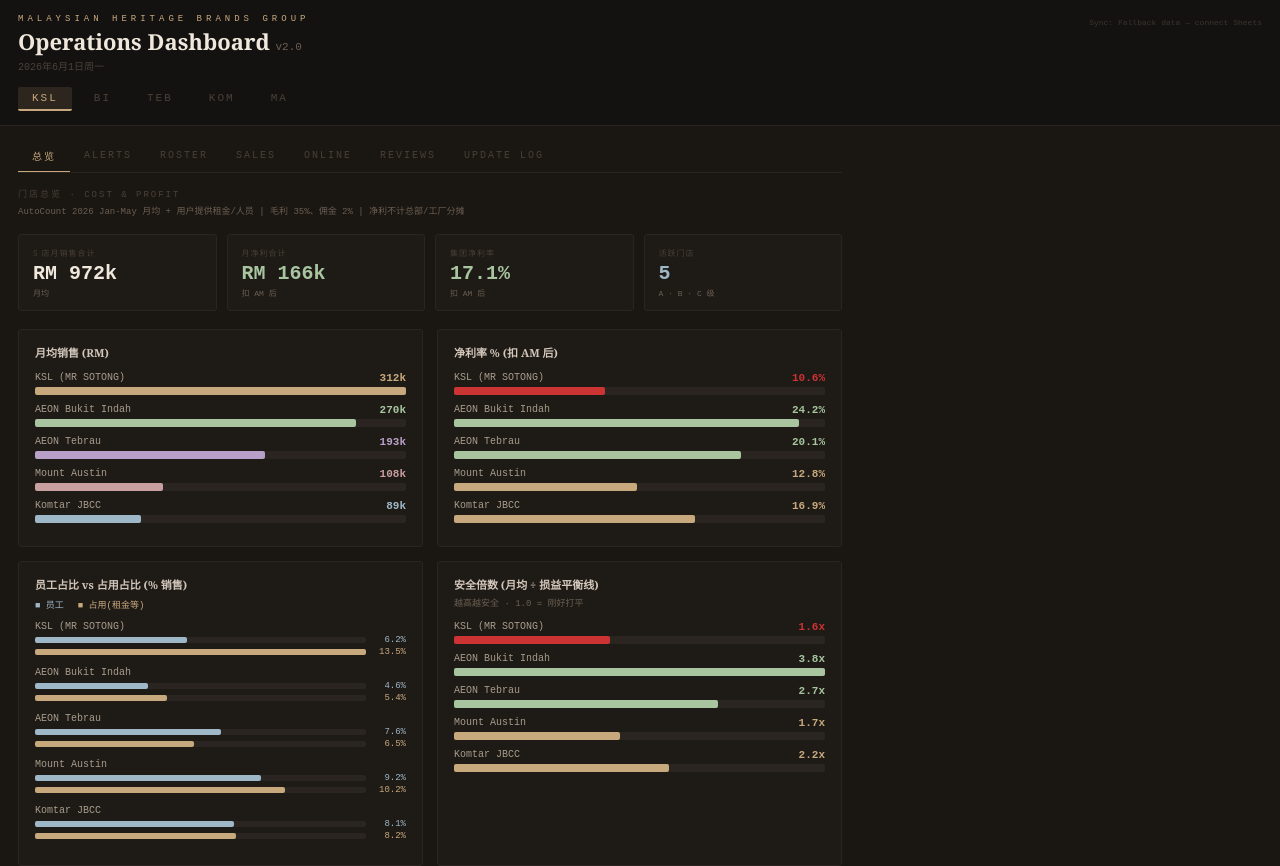
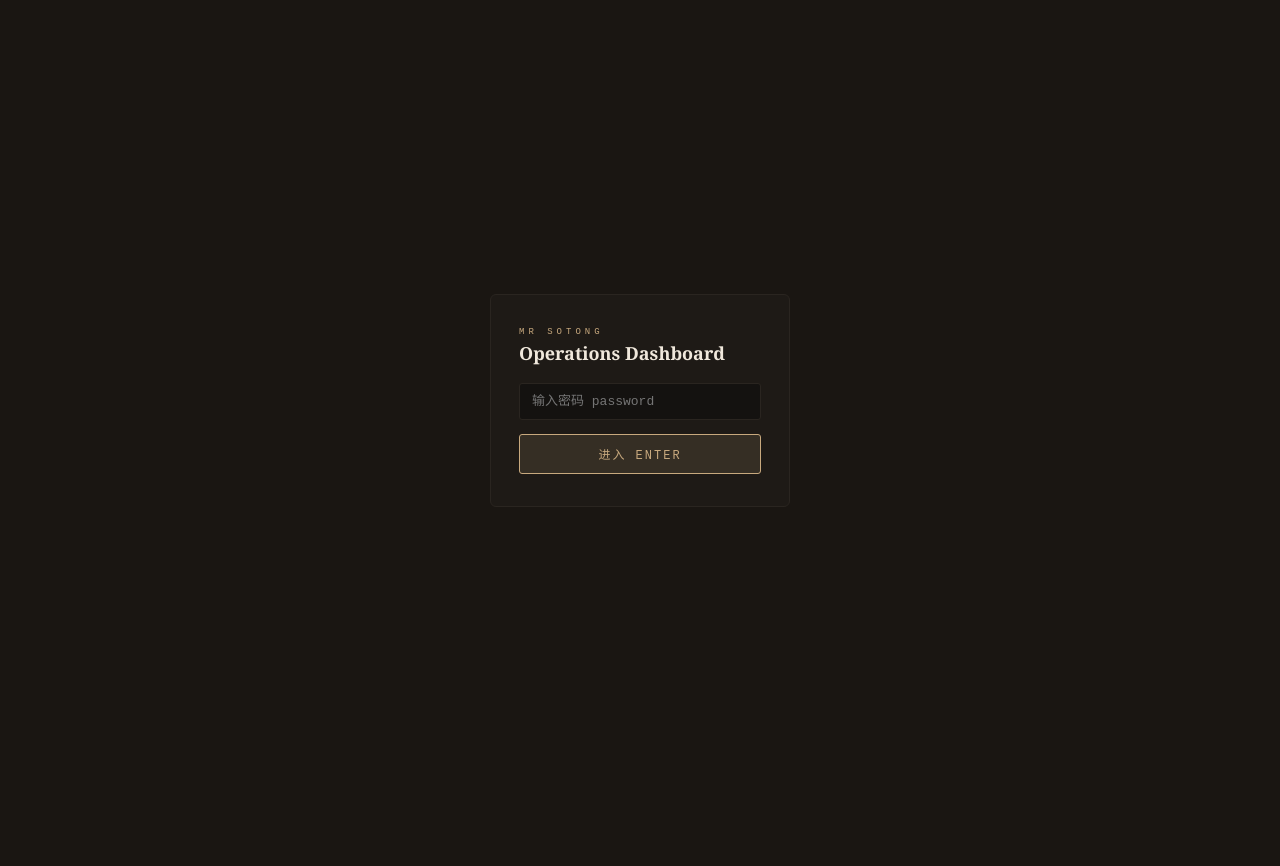
Before and after one commit to blindwolf90/MRSOTONG-DASHBOARD, a React (Vite) app: page / in a window 1280 px wide. Shown: the top 866 px of the page. After the commit the page ends 800 px from the top, so only its background shows below. Built offline with nearby package versions, Linux system fonts and the light colour scheme.

Commit message:
Add files via upload

```diff
--- a/src/App.jsx
+++ b/src/App.jsx
@@ -1,6 +1,10 @@
 import { useState, useEffect } from "react";
 
-const VERSION = "v2.0";
+const VERSION = "v2.1";
+
+// Access tiers (UI-level gate; not hardened security — data still ships in bundle)
+const ADMIN_PASS = "sotong-admin-2026";  // Arthur + wife: full access
+const VIEW_PASS = "sotong-team";         // staff/others: limited view
 
 const SHEETS_ID = "YOUR_GOOGLE_SHEETS_ID_HERE";
 const SHEETS_URL = (sheet) =>
@@ -245,8 +249,34 @@
   );
 }
 
+function Login({ onAuth }) {
+  const [pw, setPw] = useState("");
+  const [err, setErr] = useState(false);
+  const submit = () => {
+    if (pw === ADMIN_PASS) onAuth("admin");
+    else if (pw === VIEW_PASS) onAuth("viewer");
+    else setErr(true);
+  };
+  return (
+    <div style={{ background:"#1a1612", minHeight:"100vh", display:"flex", alignItems:"center", justifyContent:"center", fontFamily:"Georgia,serif" }}>
+      <div style={{ background:"#1e1a16", border:"1px solid #2a2520", borderRadius:6, padding:"32px 28px", width:300 }}>
+        <div style={{ fontSize:9, color:"#C8A97E", letterSpacing:4, textTransform:"uppercase", fontFamily:"monospace" }}>Mr Sotong</div>
+        <div style={{ fontSize:18, color:"#f0e8dc", fontWeight:"bold", marginTop:4, marginBottom:18 }}>Operations Dashboard</div>
+        <input type="password" value={pw} onChange={e=>{setPw(e.target.value);setErr(false);}} onKeyDown={e=>{if(e.key==="Enter")submit();}} placeholder="输入密码 password"
+          style={{ width:"100%", boxSizing:"border-box", padding:"10px 12px", background:"#141210", border:`1px solid ${err?"#cc3333":"#2a2520"}`, borderRadius:3, color:"#e8e0d4", fontFamily:"monospace", fontSize:13 }} />
+        {err && <div style={{ fontSize:10, color:"#cc3333", fontFamily:"monospace", marginTop:6 }}>密码错误 wrong password</div>}
+        <button onClick={submit} style={{ width:"100%", marginTop:14, padding:"10px", background:"#C8A97E22", border:"1px solid #C8A97E", borderRadius:3, color:"#C8A97E", fontFamily:"monospace", fontSize:12, letterSpacing:2, textTransform:"uppercase", cursor:"pointer" }}>进入 Enter</button>
+      </div>
+    </div>
+  );
+}
+
 export default function App() {
-  const [tab, setTab] = useState("overview");
+  const [tab, setTab] = useState(() => { try { return sessionStorage.getItem("ms_role")==="viewer" ? "alerts" : "overview"; } catch(e){ return "overview"; } });
+  const [role, setRole] = useState(() => { try { return sessionStorage.getItem("ms_role"); } catch(e){ return null; } });
+  const setAuth = (r) => { try { sessionStorage.setItem("ms_role", r); } catch(e){} if (r==="viewer") setTab("alerts"); setRole(r); };
+  const logout = () => { try { sessionStorage.removeItem("ms_role"); } catch(e){} setRole(null); };
+  const isAdmin = role === "admin";
   const [store, setStore] = useState("KSL");
   const [reviews, setReviews] = useState(FALLBACK_REVIEWS);
   const [sales, setSales] = useState(FALLBACK_SALES);
@@ -293,7 +323,7 @@
   const maxCostPct = Math.max(...OVERVIEW.stores.map(s=>Math.max(s.staffPct, s.occPct)));
   const maxSafety = Math.max(...OVERVIEW.stores.map(s=>s.safety));
 
-  const tabs = [
+  const tabs = isAdmin ? [
     { id:"overview", label:"总览" },
     { id:"alerts", label:`Alerts${urgent>0?` 🚨${urgent}`:""}` },
     { id:"roster", label:"Roster" },
@@ -301,7 +331,12 @@
     { id:"online", label:"Online" },
     { id:"reviews", label:"Reviews" },
     { id:"log", label:"Update Log" },
+  ] : [
+    { id:"alerts", label:`紧急事项${urgent>0?` 🚨${urgent}`:""}` },
+    { id:"sales", label:"达标程度" },
   ];
+
+  if (!role) return <Login onAuth={setAuth} />;
 
   return (
     <div style={{ background:"#1a1612", minHeight:"100vh", fontFamily:"Georgia,serif", color:"#e8e0d4" }}>
@@ -317,6 +352,7 @@
             {loading && <div style={{ fontSize:9, color:"#C8A97E", fontFamily:"monospace" }}>⟳ Syncing...</div>}
             {urgent > 0 && <div style={{ fontSize:11, color:"#cc3333", fontFamily:"monospace", fontWeight:"bold" }}>🚨 {urgent} URGENT</div>}
             <div style={{ fontSize:8, color:"#3a3530", fontFamily:"monospace", marginTop:4 }}>Sync: {lastSync}</div>
+            <div style={{ fontSize:9, color:"#6b5f52", fontFamily:"monospace", marginTop:4 }}>{isAdmin?"管理员 Admin":"访客 Viewer"} · <span onClick={logout} style={{ color:"#C8A97E", cursor:"pointer" }}>登出</span></div>
           </div>
         </div>
 
@@ -348,7 +384,7 @@
         </div>
 
         {/* OVERVIEW TAB */}
-        {tab==="overview" && (
+        {isAdmin && tab==="overview" && (
           <div>
             <div style={{ fontSize:9, color:"#4a4038", fontFamily:"monospace", letterSpacing:2, textTransform:"uppercase", marginBottom:6 }}>
               门店总览 · Cost & Profit
@@ -449,7 +485,7 @@
         )}
 
         {/* ROSTER TAB */}
-        {tab==="roster" && (
+        {isAdmin && tab==="roster" && (
           <div>
             <div style={{ fontSize:9, color:"#4a4038", fontFamily:"monospace", letterSpacing:2, textTransform:"uppercase", marginBottom:10 }}>
               {storeNames[store]} — June 2026
@@ -488,8 +524,8 @@
           </div>
         )}
 
-        {/* SALES TAB */}
-        {tab==="sales" && (
+        {/* SALES TAB (admin: full) */}
+        {isAdmin && tab==="sales" && (
           <div>
             <div style={{ fontSize:9, color:"#4a4038", fontFamily:"monospace", letterSpacing:2, textTransform:"uppercase", marginBottom:14 }}>
               Retail Sales — June 2026
@@ -548,8 +584,35 @@
           </div>
         )}
 
+        {/* SALES (viewer: achievement only, no RM) */}
+        {!isAdmin && tab==="sales" && (
+          <div>
+            <div style={{ fontSize:9, color:"#4a4038", fontFamily:"monospace", letterSpacing:2, textTransform:"uppercase", marginBottom:14 }}>
+              达标程度 · Sales Achievement — June 2026
+            </div>
+            {sales.map(d=>{
+              const pct = d.actual ? Math.round(d.actual/d.target*100) : null;
+              const c = !pct ? "#3a3530" : pct>=100 ? "#A8C5A0" : pct>=85 ? "#C8A97E" : "#cc3333";
+              const status = !pct ? "待更新" : pct>=100 ? "达标" : pct>=85 ? "接近" : "落后";
+              return (
+                <div key={d.store} style={{ background:"#1e1a16", border:"1px solid #2a2520", borderRadius:3, padding:"14px 16px", marginBottom:10 }}>
+                  <div style={{ display:"flex", justifyContent:"space-between", alignItems:"baseline", marginBottom:8 }}>
+                    <span style={{ fontSize:11, color:storeColors[d.store], fontFamily:"monospace", letterSpacing:1, textTransform:"uppercase" }}>{d.store} — {storeNames[d.store]}</span>
+                    <span style={{ fontSize:22, color:c, fontFamily:"monospace", fontWeight:"bold" }}>{pct!==null?`${pct}%`:"—"}</span>
+                  </div>
+                  <div style={{ height:8, background:"#2a2520", borderRadius:3 }}>
+                    <div style={{ height:"100%", width:`${pct?Math.min(pct,100):0}%`, background:c, borderRadius:3 }} />
+                  </div>
+                  <div style={{ fontSize:10, color:c, fontFamily:"monospace", marginTop:6 }}>{status}</div>
+                </div>
+              );
+            })}
+            <div style={{ fontSize:9, color:"#4a4038", fontFamily:"monospace", marginTop:8 }}>仅显示达标程度;详细财务需管理员权限</div>
+          </div>
+        )}
+
         {/* ONLINE TAB */}
-        {tab==="online" && (
+        {isAdmin && tab==="online" && (
           <div>
             <div style={{ fontSize:9, color:"#4a4038", fontFamily:"monospace", letterSpacing:2, textTransform:"uppercase", marginBottom:14 }}>
               Online Channels — June 2026
@@ -601,7 +664,7 @@
         )}
 
         {/* REVIEWS TAB */}
-        {tab==="reviews" && (
+        {isAdmin && tab==="reviews" && (
           <div>
             <div style={{ fontSize:9, color:"#4a4038", fontFamily:"monospace", letterSpacing:2, textTransform:"uppercase", marginBottom:14 }}>
               Google Reviews — 5 Outlets — Auto-synced Daily
@@ -632,7 +695,7 @@
         )}
 
         {/* UPDATE LOG TAB */}
-        {tab==="log" && (
+        {isAdmin && tab==="log" && (
           <div>
             <div style={{ fontSize:9, color:"#4a4038", fontFamily:"monospace", letterSpacing:2, textTransform:"uppercase", marginBottom:14 }}>
               更新日志 · Update Log — Current {VERSION}
@@ -668,7 +731,8 @@
           </div>
         )}
 
-        {/* Summary strip */}
+        {/* Summary strip (admin only — financials) */}
+        {isAdmin && (
         <div style={{ display:"grid", gridTemplateColumns:"repeat(4,1fr)", gap:10, marginTop:20, borderTop:"1px solid #2a2520", paddingTop:16 }}>
           {[
             { label:"Active Alerts", val:alerts.length, color: alerts.length>0?"#cc3333":"#A8C5A0" },
@@ -682,6 +746,7 @@
             </div>
           ))}
         </div>
+        )}
       </div>
     </div>
   );
```
